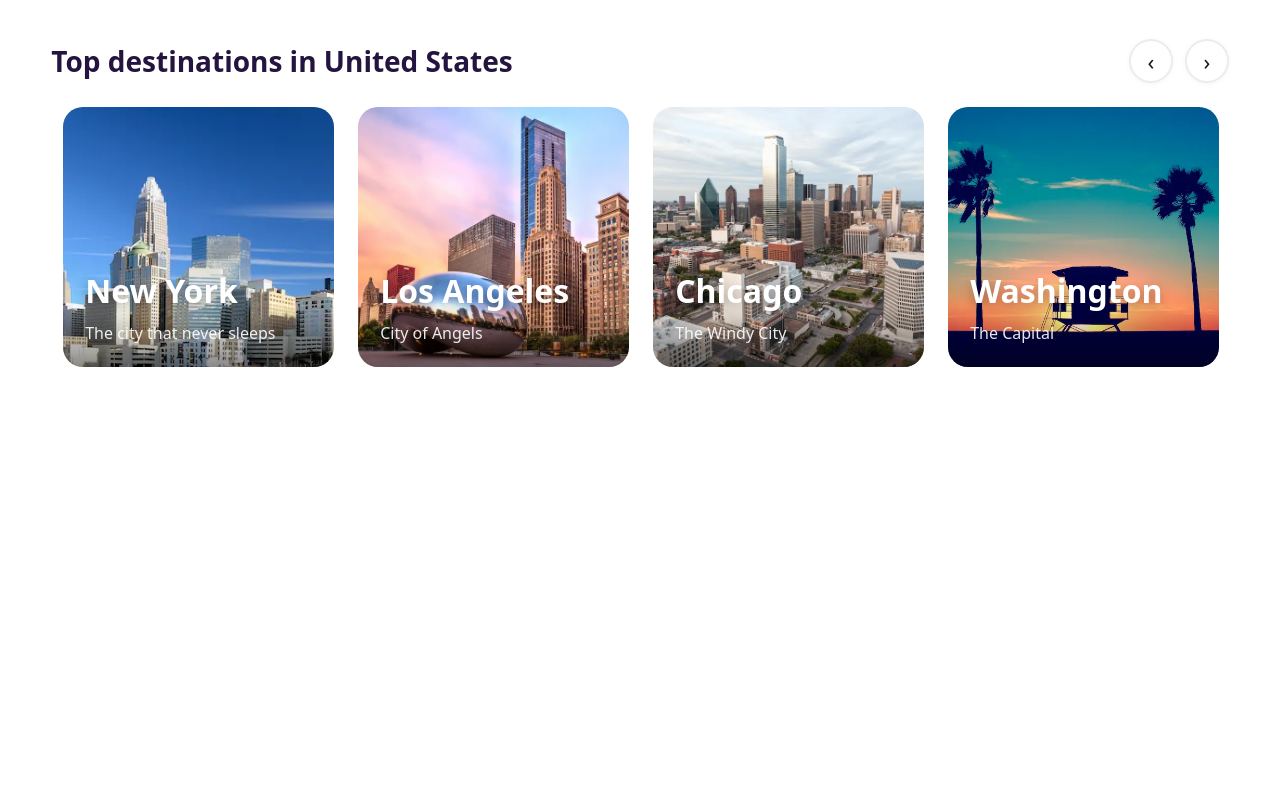
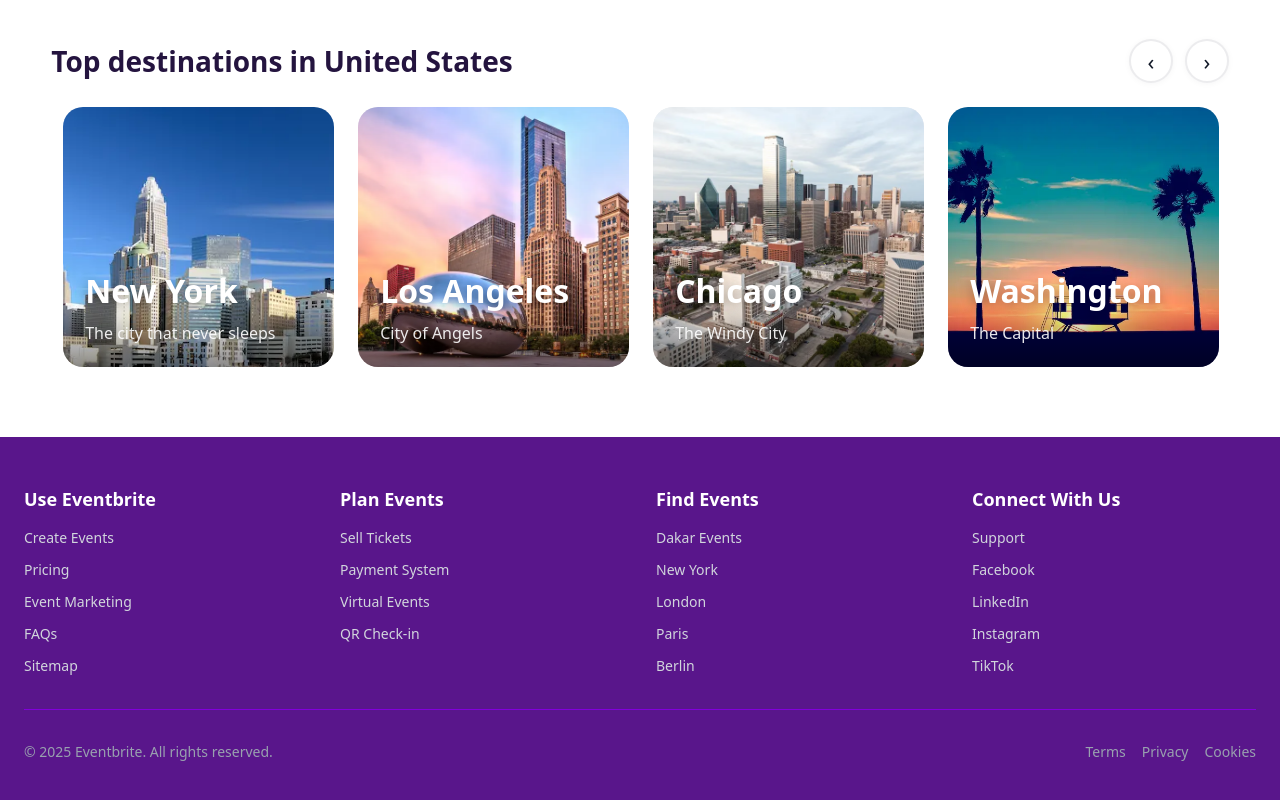
Before and after one commit to ColleFALL/Eventify-Project, a React (Vite) app: page /participant in a window 1280 px wide. Shown: the part 1989-2789 px from the top of the page. Before the commit the page ends 2402 px from the top, so only its background shows below. Built offline with nearby package versions, Linux system fonts and the light colour scheme; no server answers.

Commit message:
fusion de tout les travail

```diff
--- a/src/App.jsx
+++ b/src/App.jsx
@@ -26,12 +26,14 @@ import Navbar from "./Pages/Participant/Navbar.jsx";
 import Icons from "./Pages/Participant/icons";
 import EventList from "./Pages/Participant/EventList";
 import CityCarousel from "./Pages/Participant/CityCarousel";
+import Footer from "./Pages/Participant/Footer.jsx";
 
 // Layout pour les pages participant
 const ParticipantLayout = () => (
   <>
     <Navbar />
     <Outlet />
+    <Footer/>
   </>
 );
 
@@ -63,8 +65,10 @@ function App() {
         <Route path="icons" element={<Icons />} />
         <Route path="event-list" element={<EventList />} />
         <Route path="city-carousel" element={<CityCarousel />} />
+
       </Route>
     </Routes>
+
   );
 }
 
--- a/src/Components/Navbar.jsx
+++ b/src/Components/Navbar.jsx
@@ -58,7 +58,6 @@ const Navbar = ({ onSearchChange }) => {
           >
             Connexion
           </Link>
-<<<<<<< HEAD
            <Link
             to="/register"
             className="bg-gray-200 text-gray-800 font-semibold py-2 px-5 rounded-full hover:bg-gray-300 transition hidden md:block"
@@ -71,7 +70,7 @@ const Navbar = ({ onSearchChange }) => {
           >
             Creer un événement
           </Link>
-=======
+
 
           <Link
             to="/register"
@@ -79,7 +78,7 @@ const Navbar = ({ onSearchChange }) => {
           >
             Inscription
           </Link>
->>>>>>> f2b1579aae6f168b854621035a321d697f57683b
+
 
           <Link
             to="/create-event"
--- /dev/null
+++ b/src/Pages/Participant/Footer.jsx
@@ -0,0 +1,58 @@
+import React from "react";
+
+const Footer = () => {
+  const footerLinks = [
+    {
+      title: "Use Eventbrite",
+      links: ["Create Events", "Pricing", "Event Marketing", "FAQs", "Sitemap"],
+    },
+    {
+      title: "Plan Events",
+      links: ["Sell Tickets", "Payment System", "Virtual Events", "QR Check-in"],
+    },
+    {
+      title: "Find Events",
+      links: ["Dakar Events", "New York", "London", "Paris", "Berlin"],
+    },
+    {
+      title: "Connect With Us",
+      links: ["Support", "Facebook", "LinkedIn", "Instagram", "TikTok"],
+    },
+  ];
+
+  return (
+    <footer className="mt-16 bg-purple-900 text-white py-12 px-6">
+      <div className="container mx-auto">
+        <div className="grid grid-cols-2 md:grid-cols-4 gap-8 border-b border-purple-700 pb-8">
+          {footerLinks.map((col, idx) => (
+            <div key={idx}>
+              <h3 className="text-lg font-semibold mb-3">{col.title}</h3>
+              <ul className="space-y-2">
+                {col.links.map((link, i) => (
+                  <li key={i}>
+                    <a href="#" className="text-gray-300 hover:text-white text-sm">
+                      {link}
+                    </a>
+                  </li>
+                ))}
+              </ul>
+            </div>
+          ))}
+        </div>
+
+        <div className="flex flex-col md:flex-row justify-between items-center text-gray-400 mt-8 text-sm">
+          <p>© 2025 Eventbrite. All rights reserved.</p>
+          <div className="flex space-x-4 mt-3 md:mt-0">
+            {["Terms", "Privacy", "Cookies"].map((item) => (
+              <a key={item} href="#" className="hover:text-white">
+                {item}
+              </a>
+            ))}
+          </div>
+        </div>
+      </div>
+    </footer>
+  );
+};
+
+export default Footer;
```
